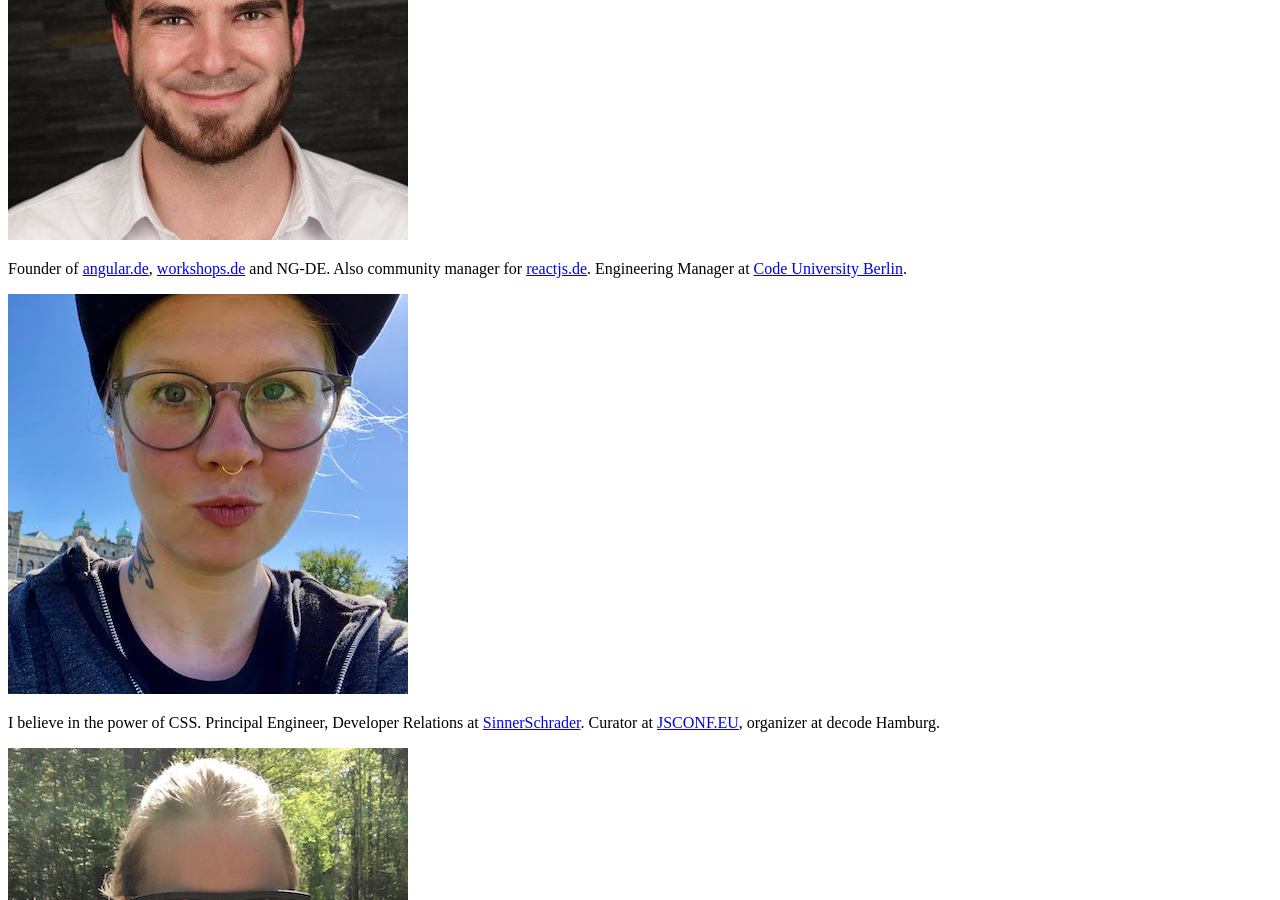
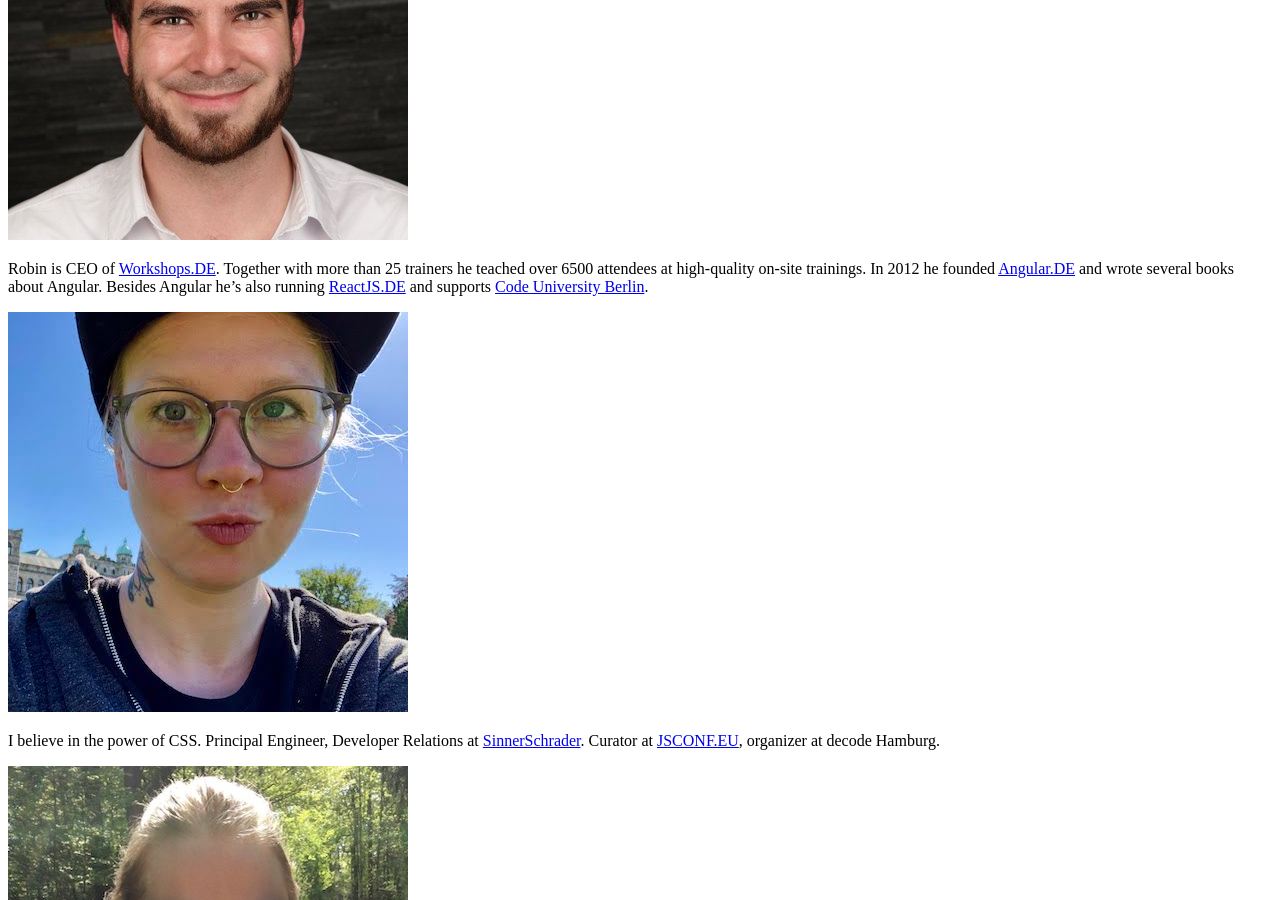
Before and after one commit to ngdeconf/ng-de.org, a Jekyll site: the page built from team/index.md, in a window 1280 px wide and 900 px high, scrolled down 1210 px. Built offline with Jekyll 4.4.1, drawn with Linux system fonts in a browser that asks for light colours; nearby versions of some CDN libraries; our own code applies the rules of GitHub Pages for plain Markdown files.

Commit message:
feat(team): update robins bio

```diff
--- a/_data/team.yml
+++ b/_data/team.yml
@@ -5,7 +5,10 @@
   judge: true
   team: true
   bio: >
-    Founder of [angular.de](https://angular.de){:target="_blank"}, [workshops.de](https://workshops.de){:target="_blank"} and NG-DE. Also community manager for [reactjs.de](https://reactjs.de){:target="_blank"}. Engineering Manager at [Code University Berlin](https://code.berlin){:target="_blank"}.
+    Robin is CEO of [Workshops.DE](https://workshops.de){:target="_blank"}.
+    Together with more than 25 trainers he teached over 6500 attendees at high-quality on-site trainings.
+    In 2012 he founded [Angular.DE](https://angular.de){:target="_blank"} and wrote several books about Angular.
+    Besides Angular he's also running [ReactJS.DE](https://reactjs.de){:target="_blank"} and supports [Code University Berlin](https://code.berlin){:target="_blank"}.
 - name: Martin
   twitter: "chaos_monster"
   image: martin.png
```
